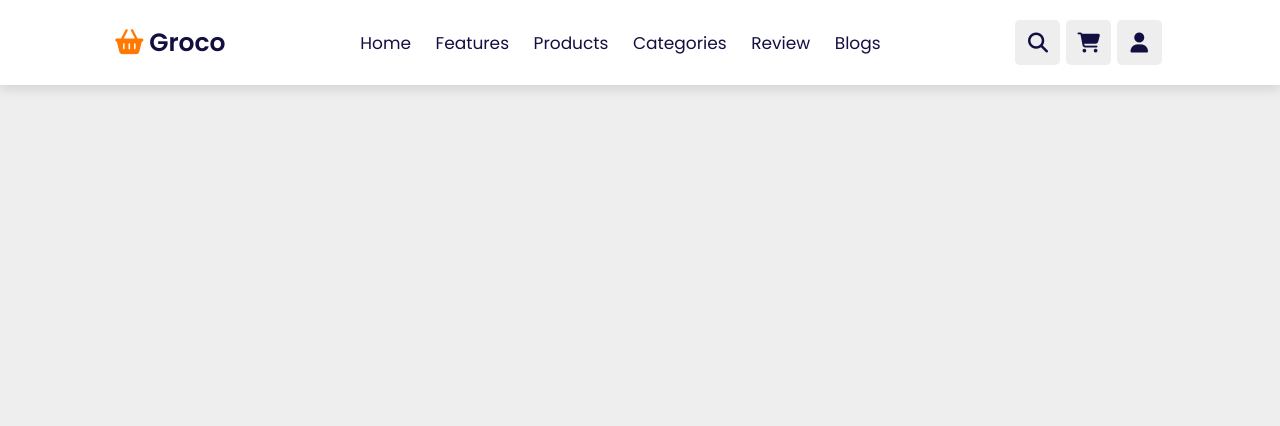
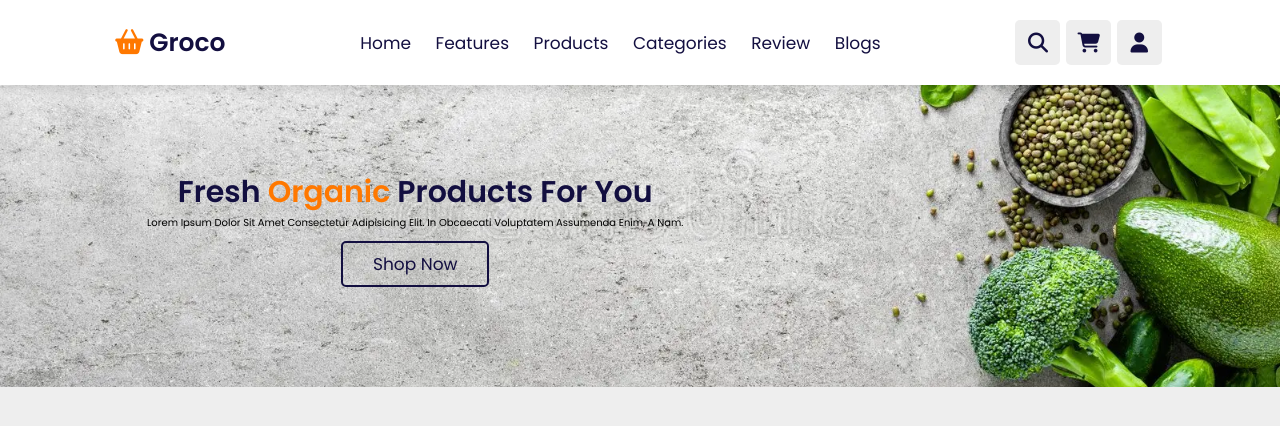
Before and after one commit to selvasekar532/grocery_shop, a plain HTML site: page index.html in a window 1280 px wide. Drawn offline with Linux system fonts and the light colour scheme.

Commit message:
Updated until image banner

```diff
--- a/index.html
+++ b/index.html
@@ -1,20 +1,24 @@
 <!DOCTYPE html>
 <html lang="en">
+
 <head>
     <meta charset="UTF-8">
     <meta name="viewport" content="width=device-width, initial-scale=1.0">
     <title>Grocery Shop</title>
     <!-- fontawesome link -->
-    <link rel="stylesheet" href="https://cdnjs.cloudflare.com/ajax/libs/font-awesome/6.4.0/css/all.min.css" integrity="sha512-iecdLmaskl7CVkqkXNQ/ZH/XLlvWZOJyj7Yy7tcenmpD1ypASozpmT/E0iPtmFIB46ZmdtAc9eNBvH0H/ZpiBw==" crossorigin="anonymous" referrerpolicy="no-referrer" />
+    <link rel="stylesheet" href="https://cdnjs.cloudflare.com/ajax/libs/font-awesome/6.4.0/css/all.min.css"
+        integrity="sha512-iecdLmaskl7CVkqkXNQ/ZH/XLlvWZOJyj7Yy7tcenmpD1ypASozpmT/E0iPtmFIB46ZmdtAc9eNBvH0H/ZpiBw=="
+        crossorigin="anonymous" referrerpolicy="no-referrer" />
 
     <!-- css file link -->
     <link rel="stylesheet" href="style.css">
 </head>
+
 <body>
     <!-- header section starts -->
     <header class="header">
         <a href="#" class="logo"> <i class="fas fa-shopping-basket"></i> Groco </a>
-         <!-- creating a navbar -->
+        <!-- creating a navbar -->
         <nav class="navbar">
             <a href="#home"> home </a>
             <a href="#features"> features </a>
@@ -30,7 +34,7 @@
             <div class="fas fa-shopping-cart" id="cart-btn"></div>
             <div class="fas fa-user" id="login-btn"></div>
         </div>
-         <!-- creating a search bar -->
+        <!-- creating a search bar -->
         <form action="" class="search-form">
             <input placeholder="Search here..." type="search" id="search-box">
             <label for="search-box" class="fas fa-search"></label>
@@ -79,13 +83,47 @@
         </form>
     </header>
 
+    <!-- header section ends -->
+
+    <!-- home section starts -->
+
+    <section class="home" id="home">
+        <div class="content">
+            <h3>fresh <span>organic</span> products for you</h3>
+            <p>Lorem ipsum dolor sit amet consectetur adipisicing elit. In obcaecati voluptatem assumenda enim, a nam.
+            </p>
+            <a href="#" class="btn">shop now</a>
+        </div>
+    </section>
+
+
+<!--
+    features section starts
+    <section class="features" id="features"></section>
+ -->
 
 
 
 
 
 
-    <!-- header section ends -->
+
+
+
+
+
+
+
+
+
+
+
+
+
+
+
+
+    <!-- home section ends -->
 
 
 
@@ -125,4 +163,5 @@
     <!-- link main.js -->
     <script src="main.js"> </script>
 </body>
+
 </html>
--- a/style.css
+++ b/style.css
@@ -28,6 +28,9 @@ html {
 }
 body {
     background: #eee;
+}
+section {
+    padding: 2rem 9%;
 }
 .btn {
     margin-top: 1rem;
@@ -226,6 +229,34 @@ header .shopping-cart .btn {
     text-decoration: underline;
     color: var(--orange);
 }
+.home {
+    display: flex;
+    align-items: center;
+    justify-content: space-between;
+    background: url(images/banner\ image2.webp);
+    background-position: center;
+    background-size: cover;
+    padding-top: 17rem;
+    padding-bottom: 10rem;
+}
+.home .content {
+    text-align: center;
+    width: 60rem;
+}
+.home .content h3 {
+    color: var(--black);
+    font-size: 3rem;
+}
+.home .content h3 span {
+    color: var(--orange);
+}
+.home .content h3 p {
+    color: var(--light-color);
+    font-size: 1.7rem;
+    padding: 1rem 0;
+    line-height: 1.8;
+}
+
 
 
 
@@ -281,6 +312,9 @@ header .shopping-cart .btn {
     .header {
         padding: 2rem;
     }
+    section {
+        padding: 2rem;;
+    }
 }
 @media (min-width:992px) {
     .header #menu-btn {
```
Also changed, not shown: images/banner image2.webp (added), images/banner imgae.webp (added), 1 other file.
